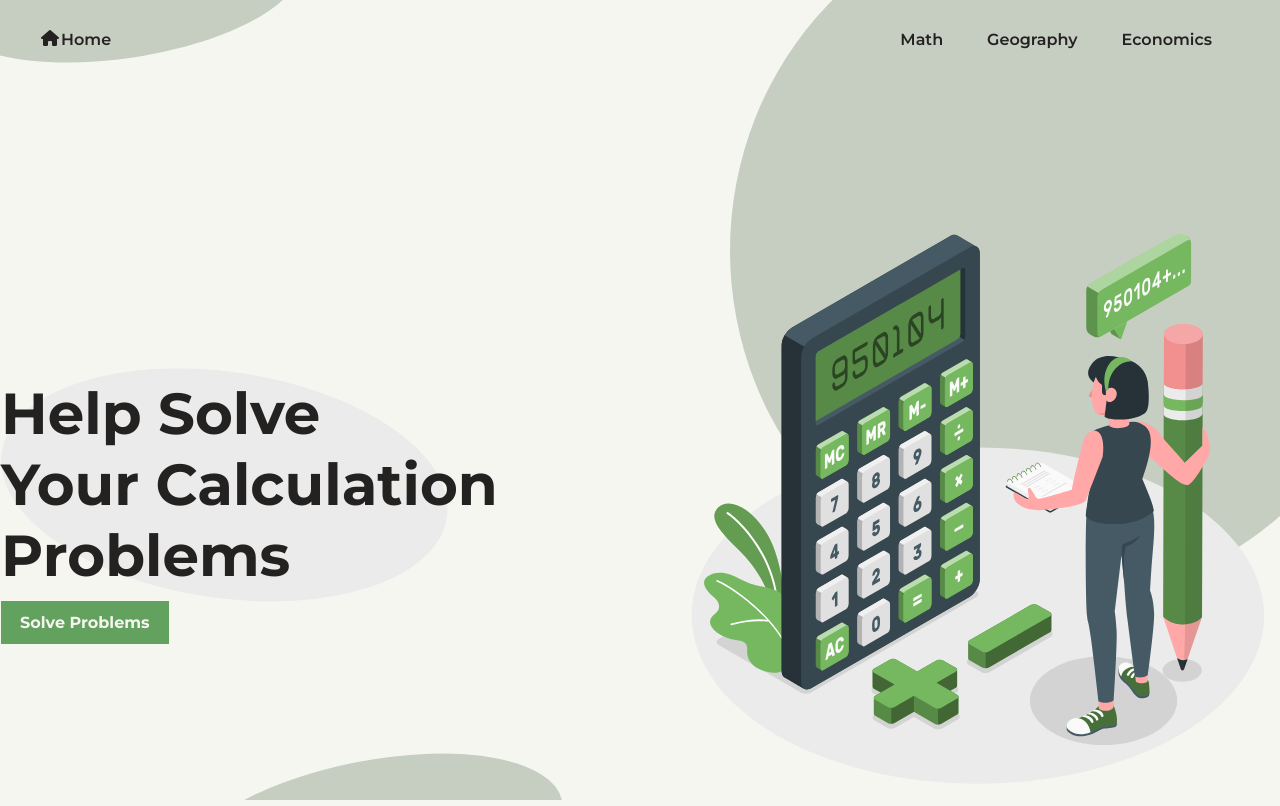
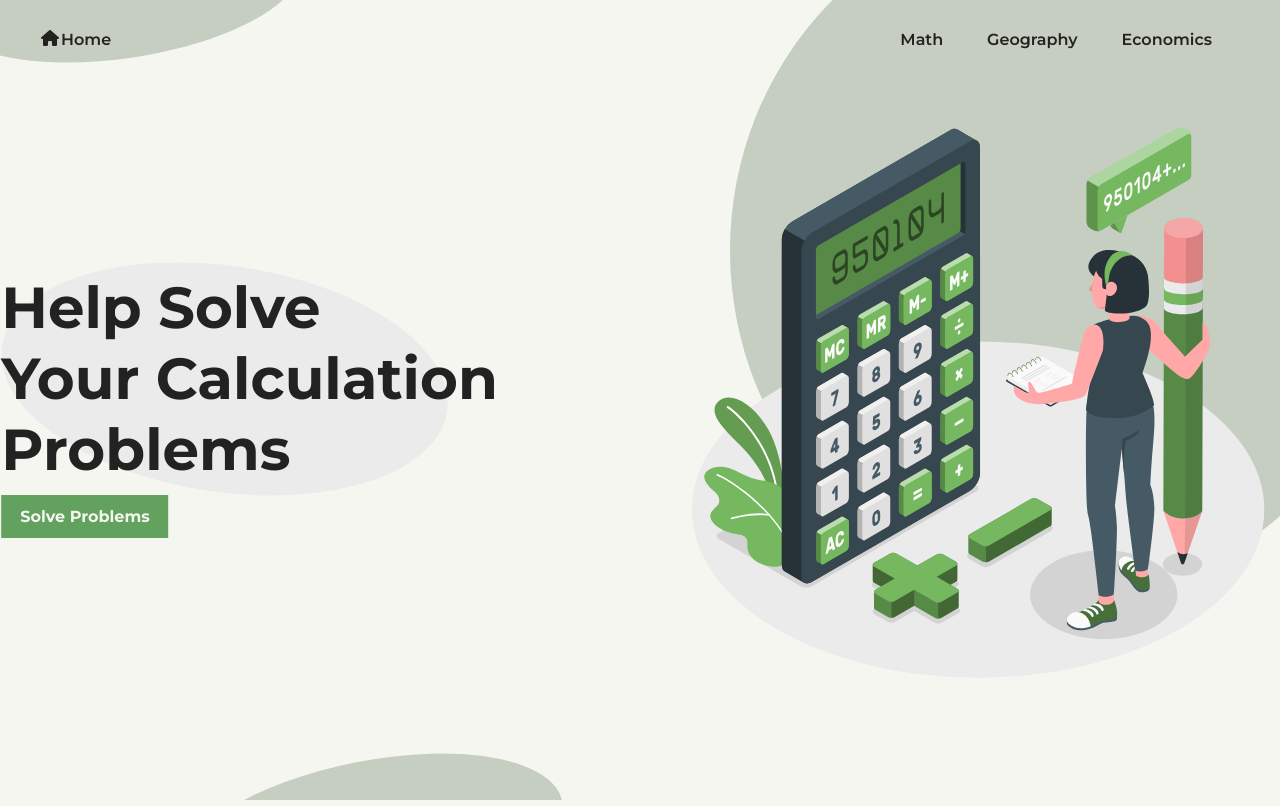
Before and after one commit to Pizok/Web-perhitungan, a plain HTML site: page index.html in a window 1280 px wide. Drawn offline with Linux system fonts and the light colour scheme.

Commit message:
Update style.css
Pasrah

```diff
--- a/style.css
+++ b/style.css
@@ -91,9 +91,11 @@ ul a {
 }
 
 #maincontent {
-    position: relative;
-    top: 9.984vw;
-    bottom: 9.984vw;
+    position: absolute;
+    top: 50%;
+    left: 50%;
+    margin-right: -50%;
+    transform: translate(-50%, -50%);
     z-index: 100;
 }
 
```
